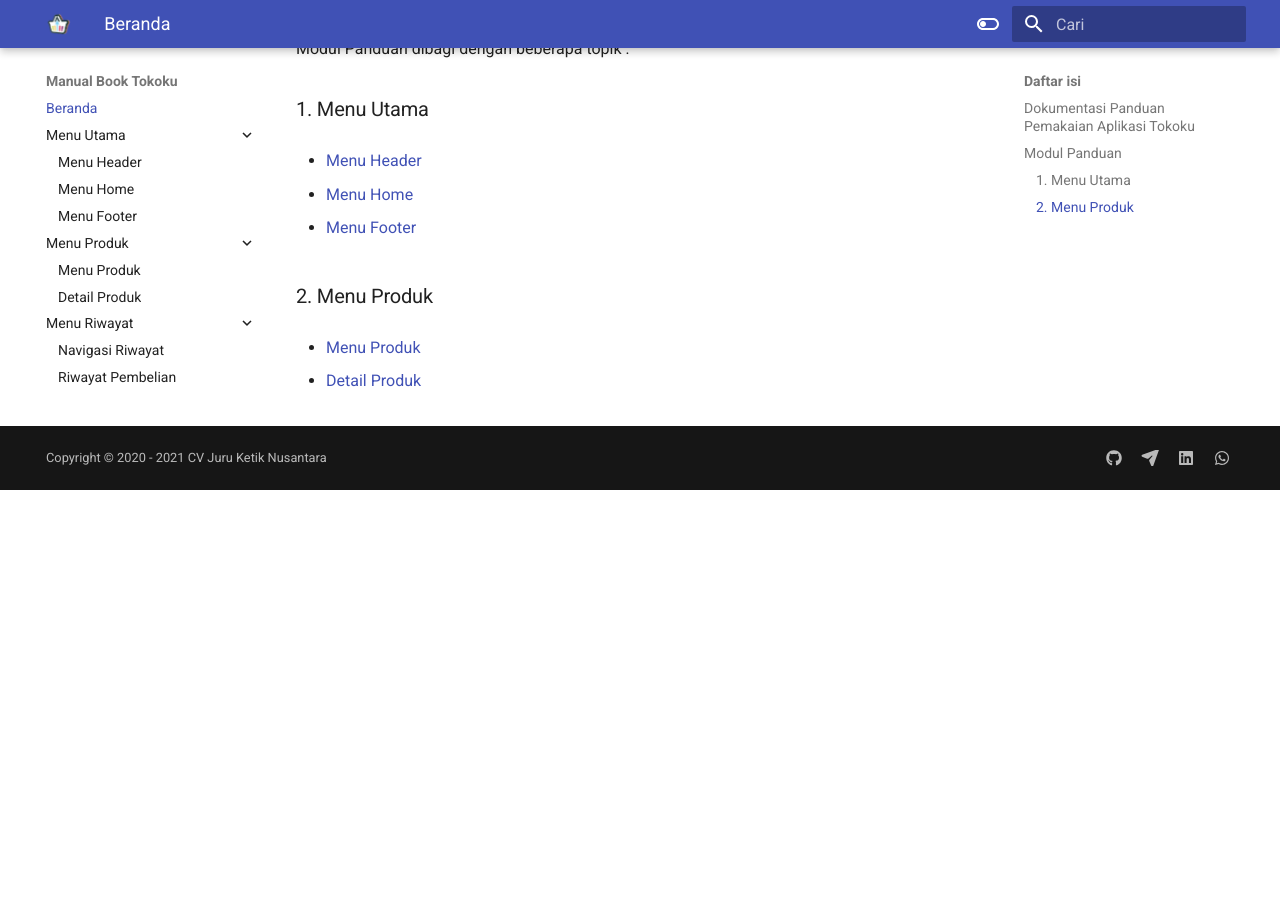
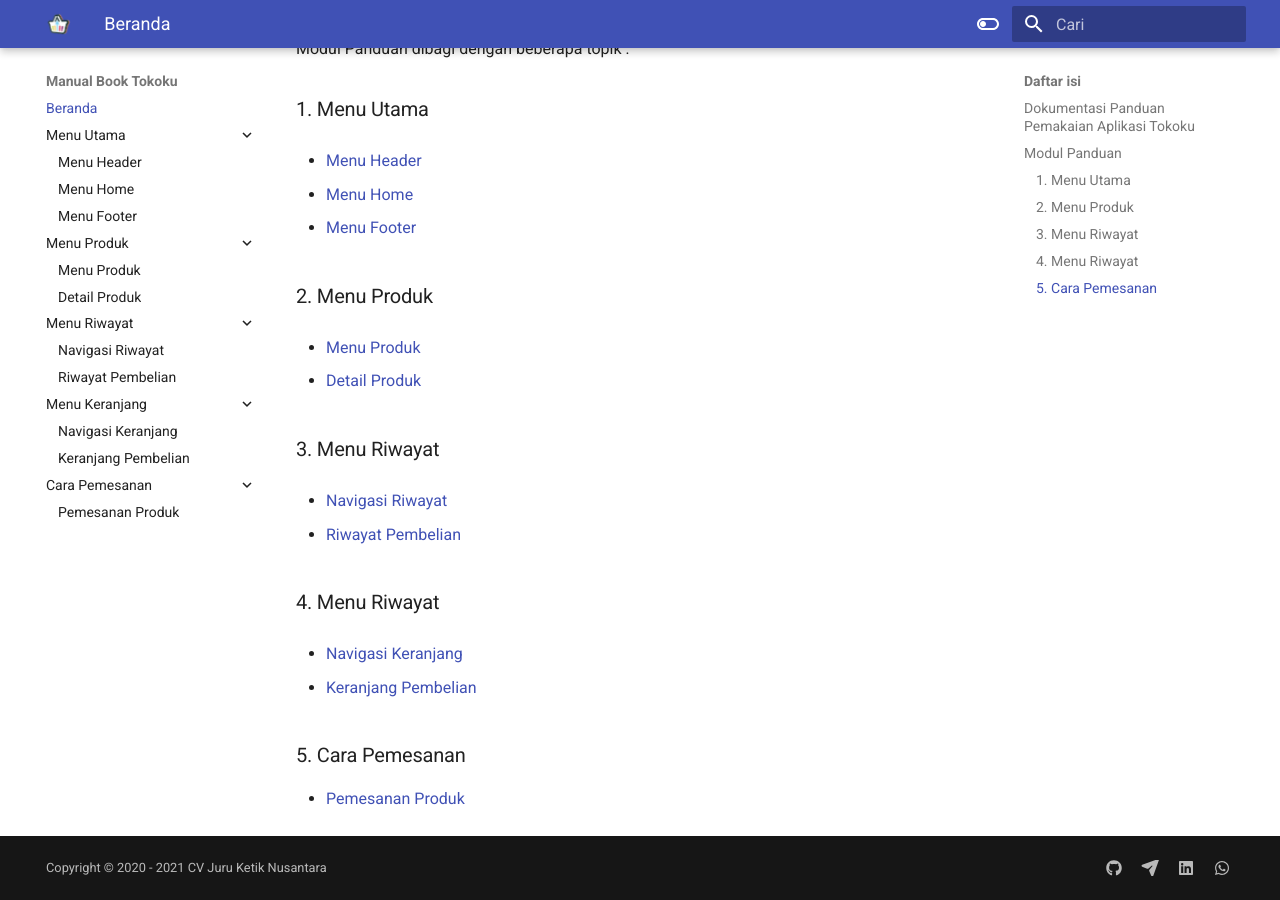
Before and after one commit to Baguspanji/panduan-merchant, an MkDocs documentation site: the page built from docs/index.md, in a window 1280 px wide and 900 px high, scrolled down 703 px. Built offline with MkDocs 1.6.1 and Material for MkDocs 9.7.7, drawn with Linux system fonts in a browser that asks for light colours; before the commit the page ends 1193 px from its top, so only the background shows below that.

Commit message:
update cart + pemesanan

```diff
--- a/docs/index.md
+++ b/docs/index.md
@@ -27,3 +27,19 @@ Modul Panduan dibagi dengan beberapa topik :
 * [Menu Produk](menu_produk/produk.md)
 
 * [Detail Produk](menu_produk/detail.md)
+
+### 3. Menu Riwayat
+
+* [Navigasi Riwayat](menu_riwayat/riwayat-nav.md)
+
+* [Riwayat Pembelian](menu_riwayat/riwayat.md)
+
+### 4. Menu Riwayat
+
+* [Navigasi Keranjang](menu_cart/cart-nav.md)
+
+* [Keranjang Pembelian](menu_cart/cart.md)
+
+### 5. Cara Pemesanan
+
+* [Pemesanan Produk](pesan/pesan.md)
--- a/mkdocs.yml
+++ b/mkdocs.yml
@@ -36,6 +36,11 @@ nav:
   - Menu Riwayat:
       - menu_riwayat/riwayat-nav.md
       - menu_riwayat/riwayat.md
+  - Menu Keranjang:
+      - menu_cart/cart-nav.md
+      - menu_cart/cart.md
+  - Cara Pemesanan:
+      - pesan/pesan.md
 
 extra:
   generator: false
```
Also changed, not shown: docs/menu_cart/cart-nav.md (added, +13 -0 lines), docs/menu_cart/cart.md (added, +45 -0 lines), docs/pesan/pesan.md (added, +41 -0 lines), docs/menu_cart/cart/cart.png (added), docs/menu_cart/cart/checkout.png (added), docs/menu_cart/cart/checkout1.png (added), docs/menu_cart/cart/checkout2.png (added), docs/menu_cart/cart/list-cart.png (added), docs/menu_cart/nav-cart/nav-cart.png (added), docs/pesan/pesan/add-cart.png (added), docs/pesan/pesan/detail.png (added), docs/pesan/pesan/kursor.png (added), docs/pesan/pesan/produk.png (added).
